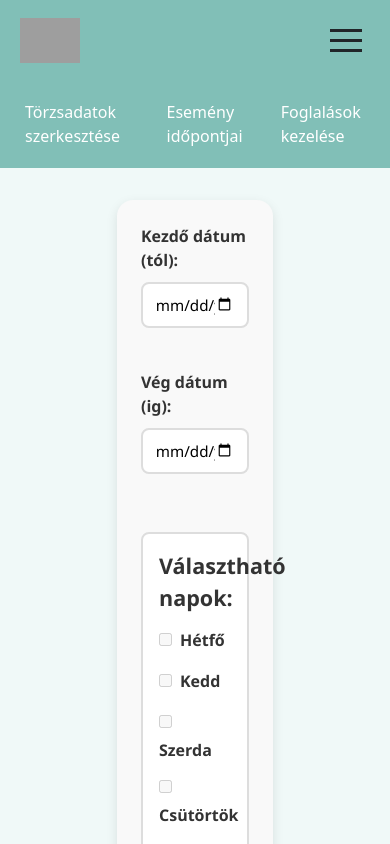
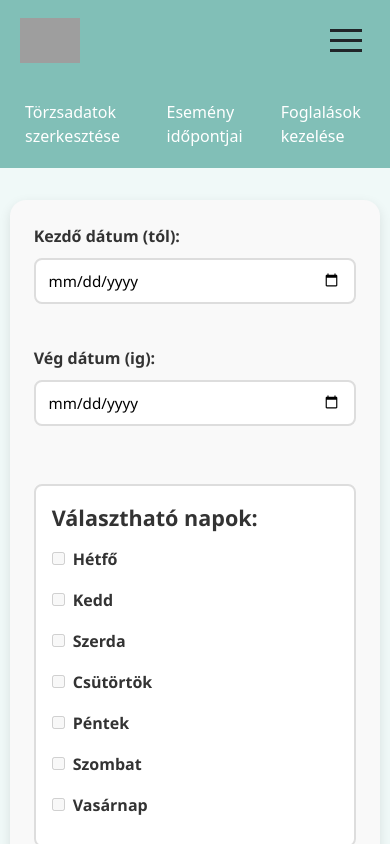
Before and after one commit to Booking-BA-BO/frontend, a React (Vite) app: page /event-hosts/1 in a window 390 px wide. Shown: the top 844 px of the page. Built offline with nearby package versions, Linux system fonts and the light colour scheme; grey boxes are pictures that could not be loaded.

Commit message:
94 ticket Reszponzivitás javítva + események időpontjainak mentési oldala css - legyen olyan form mint a törzsadatszerkesztési oldal

```diff
--- a/src/style/ModifyEventHost.css
+++ b/src/style/ModifyEventHost.css
@@ -2,3 +2,21 @@
     margin: auto;
     width: 40%;
 }
+
+@media (max-width: 1290px){
+    .add-host-event-MAIN{
+        width: 60%;
+    }
+}
+
+@media (max-width: 770px){
+    .add-host-event-MAIN{
+        width: 80%;
+    }
+}
+
+@media (max-width: 450px){
+    .add-host-event-MAIN{
+        width: 95%;
+    }
+}
```
